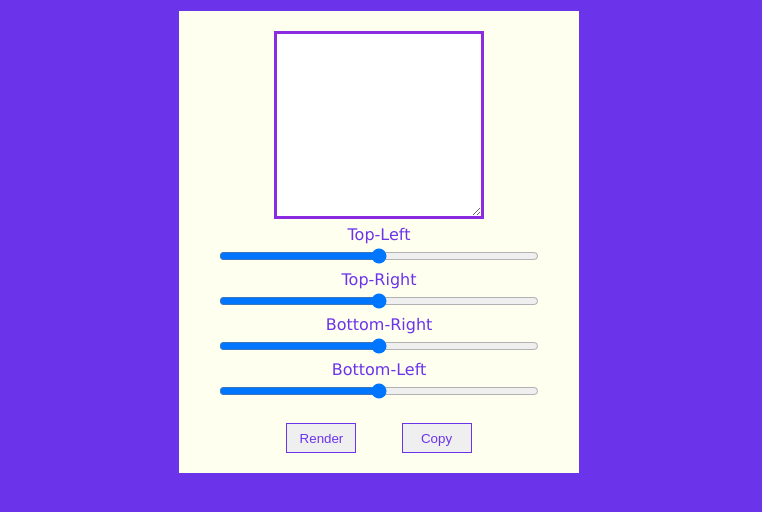
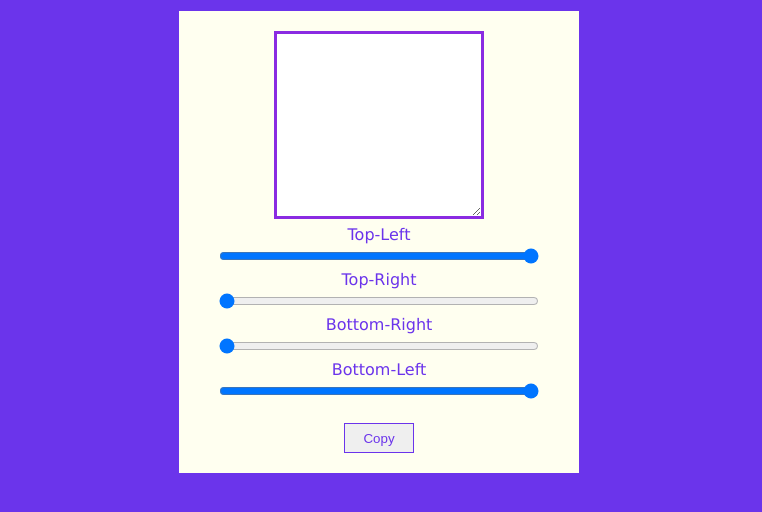
Before and after one commit to lucascprazeres/Vanilla-JS-scratches, a plain HTML site: page Border-Radius-Gen/index.html in a window 1280 px wide. Shown: the part 114-626 px from the top of the page, without its empty margins (261-1023 px from the left). Drawn offline with Linux system fonts and the light colour scheme.

Commit message:
dinamic border display added

```diff
--- a/Border-Radius-Gen/assets/js/index.js
+++ b/Border-Radius-Gen/assets/js/index.js
@@ -2,12 +2,12 @@ class Box {
     constructor() {
         this.box = document.querySelector('textarea');
         this.control = document.querySelector('.border-control');
-        this.catchSubmit();
+        this.catchChange();
         this.catchCopyAction();
     };
 
-    catchSubmit() {
-        this.control.addEventListener('submit', e => {
+    catchChange() {
+        this.control.addEventListener('input', e => {
            this.handleSubmit(e);
         });
     };
--- a/Border-Radius-Gen/index.html
+++ b/Border-Radius-Gen/index.html
@@ -15,15 +15,14 @@
         </textarea>
         <form class="border-control">
             <p>Top-Left</p>
-            <input type="range" class="horizontal" min="0" max="100">
+            <input type="range" class="horizontal" min="0" max="100" value="100">
             <p>Top-Right</p>
-            <input type="range" class="vertical" min="0" max="100">
+            <input type="range" class="vertical" min="0" max="100" value="0">
             <p>Bottom-Right</p>
-            <input type="range" class="vertical" min="0" max="100">
+            <input type="range" class="vertical" min="0" max="100" value="0">
             <p>Bottom-Left</p>
-            <input type="range" class="horizontal" min="0" max="100">
+            <input type="range" class="horizontal" min="0" max="100" value="100">
 
-            <button type="submit" class="btn-submit">Render</button>
             <button type="button" class="btn-copy">Copy</button>
         </form>
 
```
